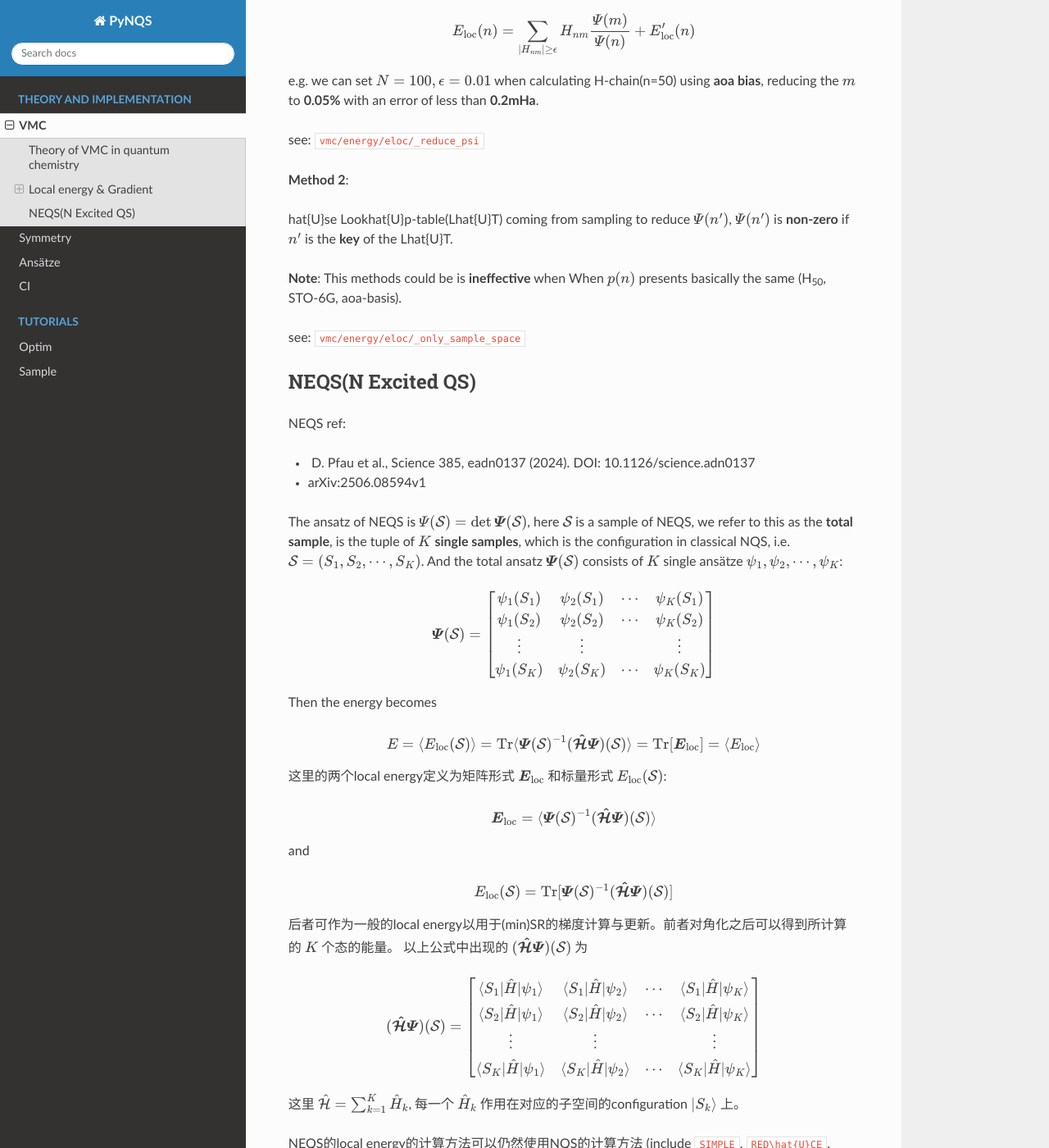
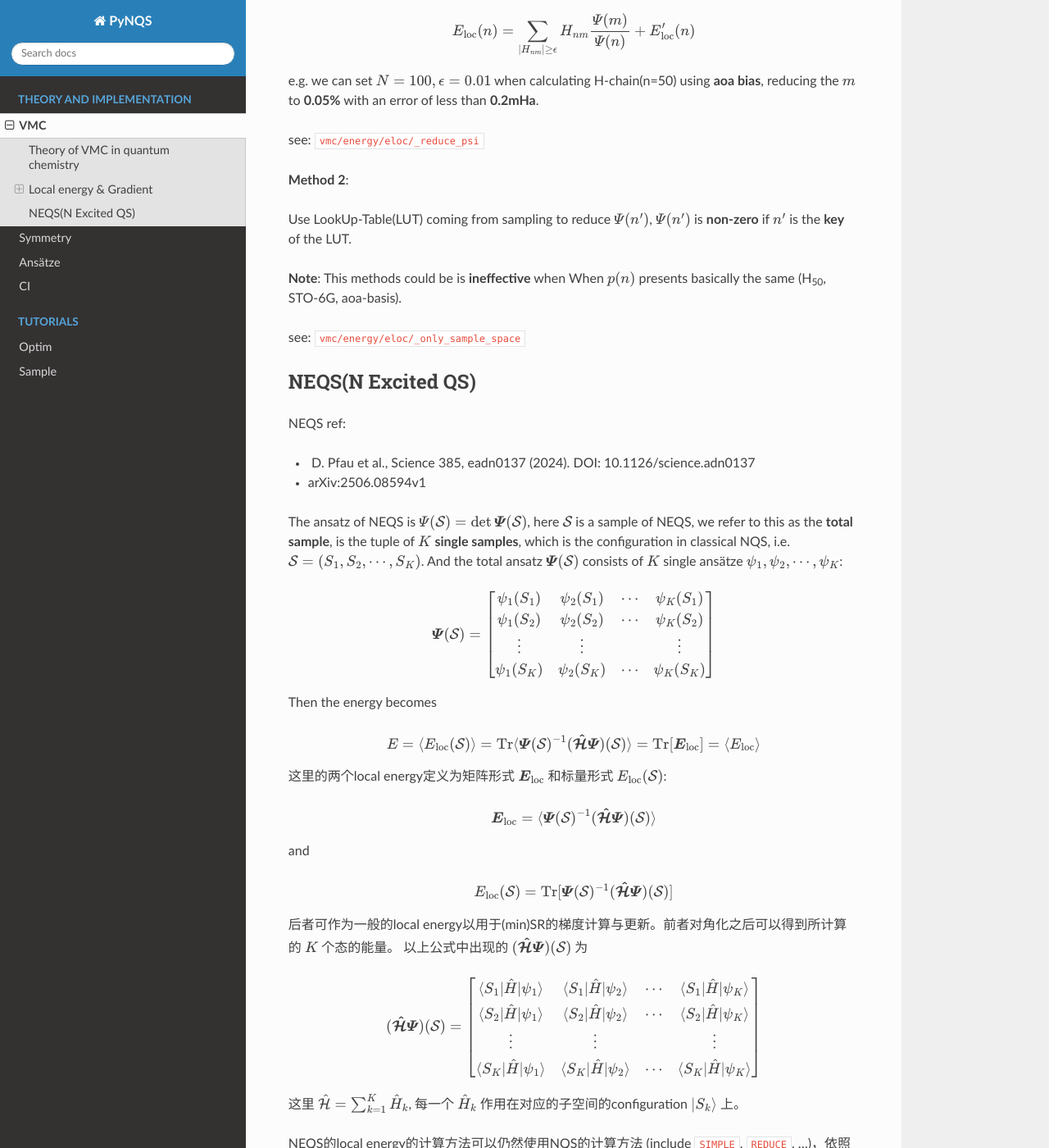
Before and after one commit to 1996wu/pyscf_helper, a Sphinx documentation site: the page built from docs/source/methods/vmc.rst, in a window 1280 px wide and 1400 px high, scrolled down 4944 px. Shown: the whole window at 82% size. Built offline with Sphinx 7.4.7 and the Read the Docs theme 3.1.0, drawn with Linux system fonts in a browser that asks for light colours.

Commit message:
🐞 fix(vmc.rst): \hat{U}.

```diff
--- a/docs/source/conf.py
+++ b/docs/source/conf.py
@@ -28,7 +28,7 @@ html_theme = 'sphinx_rtd_theme'
 # html_static_path = ['_static']
 # html_theme_path = [sphinx_rtd_theme.get_html_theme_path()]
 extensions = [
-    'recommonmark',
+    "myst_parser",
     'sphinx_markdown_tables',
     'sphinxcontrib.tikz',
     'sphinx.ext.mathjax',
--- a/docs/source/methods/vmc.rst
+++ b/docs/source/methods/vmc.rst
@@ -217,8 +217,8 @@ see: ``vmc/energy/eloc/_reduce_psi``
 
 **Method 2**:
 
-\hat{U}se Look\hat{U}p-table(L\hat{U}T) coming from sampling to reduce :math:`\varPsi(n^{\prime})`,
-:math:`\varPsi(n^{\prime})` is **non-zero** if :math:`n^{\prime}` is the **key** of the L\hat{U}T.
+Use LookUp-Table(LUT) coming from sampling to reduce :math:`\varPsi(n^{\prime})`,
+:math:`\varPsi(n^{\prime})` is **non-zero** if :math:`n^{\prime}` is the **key** of the LUT.
 
 **Note**: This methods could be is **ineffective** when When :math:`p(n)` presents basically the same
 (H\ :sub:`50`\, STO-6G, aoa-basis).
@@ -291,7 +291,7 @@ and
 
 这里 :math:`\hat{\mathcal{H}}=\sum_{k=1}^K\hat{H}_k`, 每一个 :math:`\hat{H}_k` 作用在对应的子空间的configuration :math:`\ket{S_k}` 上。
 
-NEQS的local energy的计算方法可以仍然使用NQS的计算方法 (include ``SIMPLE``, ``RED\hat{U}CE``, ...)，依照以上矩阵元循环计算(see ``pynqs/energy/eloc.py`` 的函数 ``excited_eloc``)。
+NEQS的local energy的计算方法可以仍然使用NQS的计算方法 (include ``SIMPLE``, ``REDUCE``, ...)，依照以上矩阵元循环计算(see ``pynqs/energy/eloc.py`` 的函数 ``excited_eloc``)。
 在计算结束之后，传入标量形式的local energy :math:`E_{\rm loc}(\mathcal{S})` 以计算并更新梯度。
 激发态能量可以通过对角化矩阵形式的local energy :math:`\boldsymbol{E}_{\rm loc}` 得到(see ``pynqs/energy/etot.py`` 的函数 ``calculate_energy``)。
 
@@ -321,7 +321,7 @@ NEQS的local energy的计算方法可以仍然使用NQS的计算方法 (include
                 n_det=1,
                 n_layer=1,
                 hidden_shape=16,
-                hidden_activation='SiL\hat{U}',
+                hidden_activation='SiLU',
                 device=device,
                 param_dtype=torch.float64,
                 # J='NNMPS',
```
